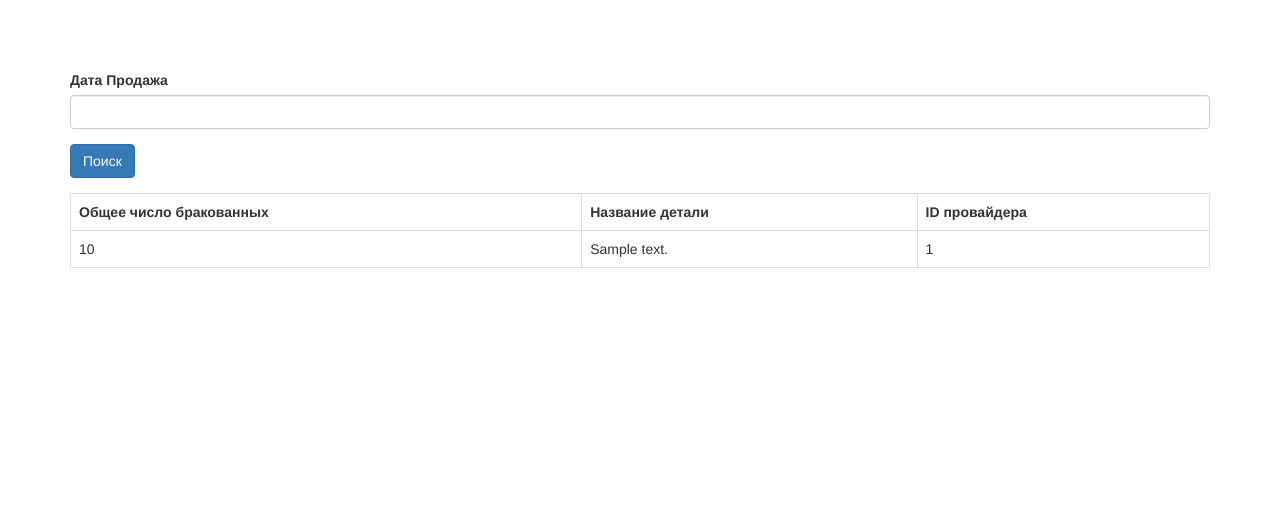
After one commit to Yallovi/shopAutoParts_yii2, a Yii app: template views/shop/zaprosten.php in a window 1280 px wide. The commit adds this page. Shown: the top 508 px of the page. Run offline with PHP 8.4 and a stand-in for Yii, Linux system fonts and the light colour scheme; the template is opened without the code that fills it: most values are stand-ins (such as "Sample title", 1, 10 or a date in 2020); form fields are guessed from the names that the template uses; data that the repository does not hold is empty; some libraries are stand-ins or nearby versions.

Commit message:
10 запрос готов

```diff
--- a/views/layouts/main.php
+++ b/views/layouts/main.php
@@ -52,6 +52,7 @@ AppAsset::register($this);
                     ['label' => 'Запрос 3', 'url' => ['/shop/zaprosthree']],
                     ['label' => 'Запрос 4', 'url' => ['/shop/zaprosfour']],
                     ['label' => 'Запрос 6', 'url' => ['/shop/lab']],
+                    ['label' => 'Запрос 10', 'url' => ['/shop/zaprosten']],
                 ]
             ],
             Yii::$app->user->isGuest ? (
--- /dev/null
+++ b/views/shop/zaprosten.php
@@ -0,0 +1,33 @@
+<?php
+use yii\helpers\Html;
+use yii\widgets\ActiveForm;
+$this->title = "Запрос 10";
+?>
+
+<?php $form = ActiveForm::begin(); ?>
+<?php echo $form -> field($model,  'dateStart')->textInput(['type'=> 'date'])->label('Дата Продажа')  ?>
+<?php //echo $form -> field($model,  'dateEnd')->textInput(['type'=> 'date'])->label('Дата Продажа')  ?>
+<?php //echo $form -> field($model,  'nameDetails')->textInput(['type'=> 'text'])->label('Названи детали')  ?>
+
+<div class="form-group">
+    <?= Html::submitButton('Поиск', ['class' => 'btn btn-primary']) ?>
+</div>
+
+<?php ActiveForm::end(); ?>
+
+<table class="table table-bordered">
+    <tr>
+        <th>Общее число бракованных</th>
+        <th>Название детали</th>
+        <th>ID провайдера</th>
+
+    </tr>
+    <?php
+    foreach ($req as $request): ?>
+        <tr>
+            <td><?= $request['defectAmount'] ?></td>
+            <td><?= $request['name_details'] ?></td>
+            <td><?= $request['id_providers']?></td>
+        </tr>
+    <?php endforeach; ?>
+</table>
```
Also changed, not shown: controllers/ShopController.php (+29 -0 lines), models/Store.php (+9 -0 lines).
